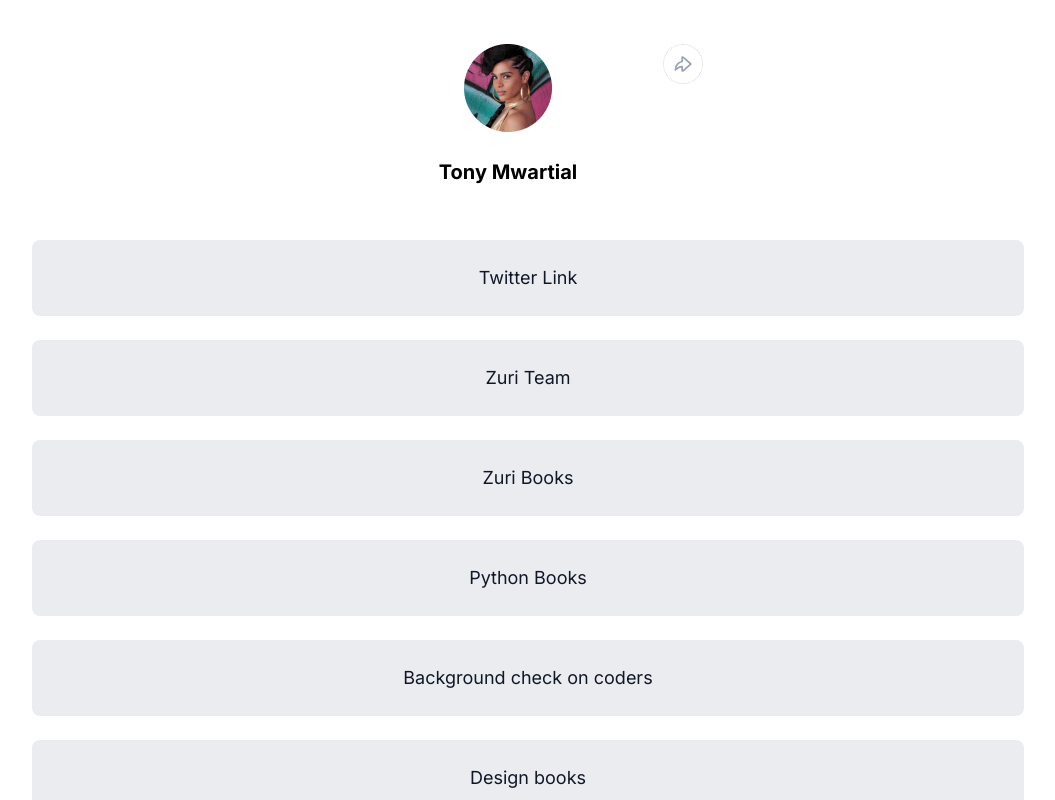
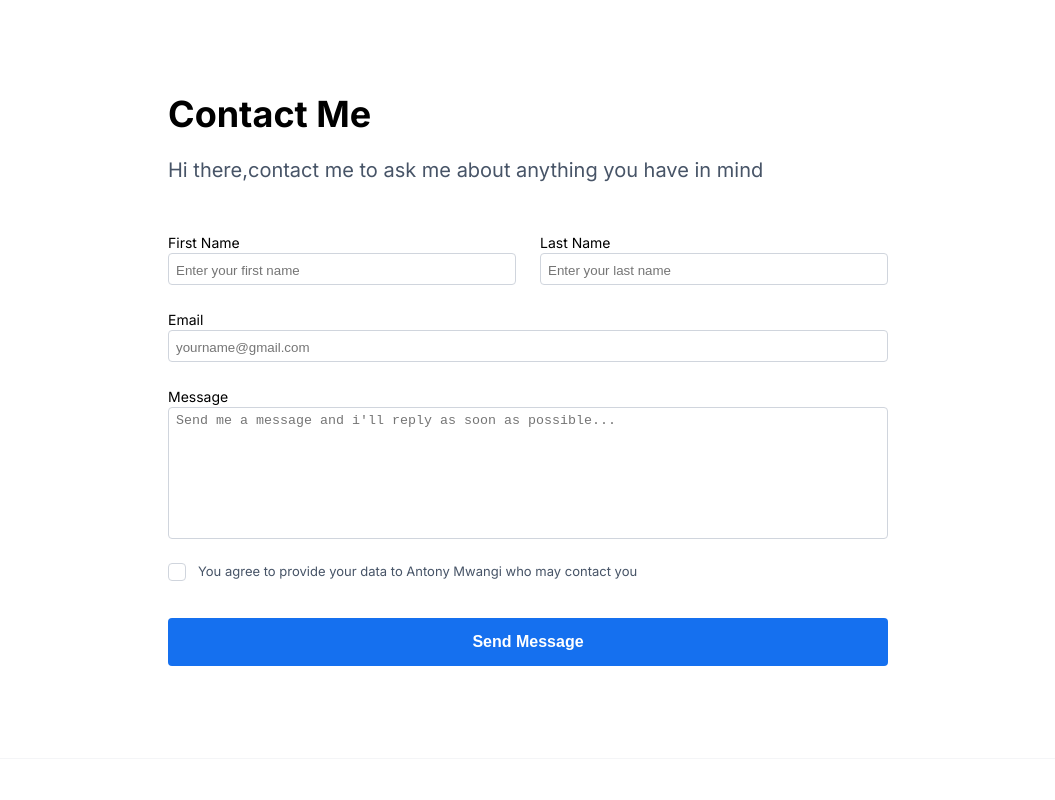
Before and after one commit to antomuangigitau/linktree_example, a React (Create React App) app: page /contact in a window 1280 px wide. Shown: the top 800 px of the page, without its empty margins (112-1167 px from the left). Built offline with nearby package versions, Linux system fonts and the light colour scheme.

Commit message:
Feat: Adding a contact page

```diff
--- a/package.json
+++ b/package.json
@@ -8,6 +8,7 @@
     "@testing-library/user-event": "^13.5.0",
     "react": "^18.2.0",
     "react-dom": "^18.2.0",
+    "react-router-dom": "^6.4.3",
     "react-scripts": "5.0.1",
     "web-vitals": "^2.1.4"
   },
--- a/src/App.js
+++ b/src/App.js
@@ -1,13 +1,16 @@
-import Footer from './components/Footer/Footer';
-import Header from './components/Header/Header';
-import Main from './components/Main/Main';
+import Contact from './components/pages/Contact';
+import { BrowserRouter as Router, Routes, Route } from 'react-router-dom';
+import Home from './components/pages/Home';
 
 function App() {
   return (
-    <div className='App'>
-      <Header />
-      <Main />
-      <Footer />
+    <div className="App">
+      <Router>
+        <Routes>
+          <Route path="/" element={<Home />} />
+          <Route path="/contact" element={<Contact />} />
+        </Routes>
+      </Router>
     </div>
   );
 }
--- /dev/null
+++ b/src/components/pages/Contact.js
@@ -0,0 +1,27 @@
+import React from 'react';
+import Footer from '../Footer/Footer';
+import styles from './Contact.module.css';
+import ContactForm from './ContactForm';
+
+const Contact = () => {
+  return (
+    <section className={styles['main__section']}>
+      <div className={styles['main__section__container']}>
+        <div className={styles['content']}>
+          <div className={styles['section__container']}>
+            <div className={styles['header']}>
+              <h3>Contact Me</h3>
+              <p>
+                Hi there,contact me to ask me about anything you have in mind
+              </p>
+            </div>
+            <ContactForm />
+          </div>
+        </div>
+      </div>
+      <Footer />
+    </section>
+  );
+};
+
+export default Contact;
--- /dev/null
+++ b/src/components/pages/Contact.module.css
@@ -0,0 +1,48 @@
+.main__section {
+  width: 100%;
+  /* padding: 64px 80px 96px 80px; */
+}
+.main__section__container {
+  padding: 0 32px;
+}
+.content {
+  display: flex;
+  align-items: center;
+  justify-content: center;
+  padding: 92px 248px;
+}
+.section__container {
+  width: 720px;
+}
+.header {
+  margin-bottom: 48px;
+}
+.header h3 {
+  font-size: 36px;
+  margin-bottom: 20px;
+}
+.header p {
+  font-size: 20px;
+  line-height: 28px;
+  color: #475467;
+}
+
+@media (max-width: 768px) {
+  .main__section {
+    padding: 0;
+  }
+  .main__section__container {
+    padding: 64px 0;
+  }
+  .content {
+    padding: 0 16px;
+  }
+  .header h3 {
+    margin-bottom: 16px;
+  }
+}
+@media (max-width: 500px) {
+  .header p {
+    font-size: 18px;
+  }
+}
--- /dev/null
+++ b/src/components/pages/ContactForm.js
@@ -0,0 +1,94 @@
+import React, { useState } from 'react';
+import styles from './ContactForm.module.css';
+const ContactForm = () => {
+  const title = 'Antony Mwangi';
+  const [firstName, setFirstName] = useState('');
+  const [lastName, setLastName] = useState('');
+  const [isEmail, setIsEmail] = useState('');
+  const [isTextArea, setIsTextArea] = useState('');
+
+  const handleSubmit = (e) => {
+    e.preventDefault();
+    if (firstName && lastName && isEmail && isTextArea) {
+      alert('Submitted');
+      setFirstName('');
+      setLastName('');
+      setIsEmail('');
+      setIsTextArea('');
+    }
+  };
+  return (
+    <form className={styles['form']} onSubmit={handleSubmit}>
+      <div className={styles['first__row']}>
+        <div className={styles['inner__first__row']}>
+          <label htmlFor="first">First Name</label>
+          <div className={styles['input__box']}>
+            <input
+              className={styles['input__text']}
+              id="first_name"
+              type="text"
+              name="first"
+              placeholder="Enter your first name"
+              value={firstName}
+              onChange={(e) => setFirstName(e.target.value)}
+            />
+          </div>
+        </div>
+        <div className={styles['inner__first__row']}>
+          <label htmlFor="last">Last Name</label>
+          <div className={styles['input__box']}>
+            <input
+              className={styles['input__text']}
+              id="last_name"
+              name="last"
+              type="text"
+              placeholder="Enter your last name"
+              value={lastName}
+              onChange={(e) => setLastName(e.target.value)}
+            />
+          </div>
+        </div>
+      </div>
+      <div className={styles['email__section']}>
+        <label htmlFor="email">Email</label>
+        <div className={styles['input__box']}>
+          <input
+            className={styles['input__text']}
+            type="email"
+            name="email"
+            id="email"
+            placeholder="yourname@gmail.com"
+            value={isEmail}
+            onChange={(e) => setIsEmail(e.target.value)}
+          />
+        </div>
+      </div>
+
+      <label htmlFor="message">Message</label>
+      <div className={styles['text__area__box']}>
+        <textarea
+          className={styles['text__area']}
+          id="message"
+          name="message"
+          placeholder="Send me a message and i'll reply as soon as possible..."
+          value={isTextArea}
+          onChange={(e) => setIsTextArea(e.target.value)}
+        ></textarea>
+      </div>
+      <div className={styles['input__checkbox']}>
+        <label>
+          <input type="checkbox" />
+          <span className={styles['check__box']}></span>
+        </label>
+        <span className={styles['supporting__text']}>
+          You agree to provide your data to {title} who may contact you
+        </span>
+      </div>
+      <button className={styles['btn__submit']} id="btn__submit" type="submit">
+        Send Message
+      </button>
+    </form>
+  );
+};
+
+export default ContactForm;
--- /dev/null
+++ b/src/components/pages/ContactForm.module.css
@@ -0,0 +1,96 @@
+.first__row {
+  display: flex;
+  gap: 24px;
+  margin-bottom: 24px;
+}
+.inner__first__row {
+  width: 100%;
+}
+.input__text {
+  width: 100%;
+}
+.email__section {
+  margin-bottom: 24px;
+}
+label {
+  line-height: 20px;
+  font-size: 14px;
+  font-weight: 500;
+  color: #000;
+}
+.input__box {
+  border-radius: 4px;
+  border: 1px solid rgba(208, 213, 221, 1);
+  width: 100%;
+  padding: 5px 7px;
+}
+.text__area__box {
+  width: 100%;
+  height: 132px;
+  line-height: 1;
+  overflow: hidden;
+  border-radius: 4px;
+  border: 1px solid rgba(208, 213, 221, 1);
+  padding: 5px 7px;
+}
+.text__area {
+  resize: none;
+  border: none;
+  outline: none;
+  width: 100%;
+  height: 100%;
+}
+.input__checkbox {
+  margin-top: 24px;
+  margin-bottom: 32px;
+  display: flex;
+}
+.supporting__text {
+  margin-left: 12px;
+  font-size: 13px;
+  font-weight: 400;
+  color: #475467;
+}
+input[type='checkbox'] {
+  display: none;
+}
+.check__box {
+  display: inline-block;
+  cursor: pointer;
+  border: 1px solid rgba(208, 213, 221, 1);
+  border-radius: 4px;
+  width: 18px;
+  height: 18px;
+}
+.check__box::before {
+  content: '';
+  display: none;
+  width: 100%;
+  height: 100%;
+  background-image: url('../../images/icon-check.svg');
+  background-size: 14px;
+  background-color: blue;
+  background-repeat: no-repeat;
+  background-position: center;
+  transition: transform 0.15s;
+}
+
+input[type='checkbox']:checked + .check__box::before {
+  display: block;
+}
+.btn__submit {
+  width: 100%;
+  border-radius: 4px;
+  text-align: center;
+  background-color: rgba(21, 112, 239, 1);
+  color: #fff;
+  font-size: 16px;
+  font-weight: 600;
+  line-height: 24px;
+  padding: 12px 0;
+}
+@media (max-width: 500px) {
+  .first__row {
+    flex-direction: column;
+  }
+}
--- /dev/null
+++ b/src/components/pages/Home.js
@@ -0,0 +1,15 @@
+import React from 'react';
+import Header from '../Header/Header';
+import Main from '../Main/Main';
+import Footer from '../Footer/Footer';
+const Home = () => {
+  return (
+    <>
+      <Header />
+      <Main />
+      <Footer />
+    </>
+  );
+};
+
+export default Home;
--- a/src/data.js
+++ b/src/data.js
@@ -29,4 +29,9 @@ export const links = [
     title: 'Design books',
     link: 'https://books.zuri.team/design-rules',
   },
+  {
+    id: 'contact',
+    title: 'Contact Me',
+    link: '/contact',
+  },
 ];
--- a/src/index.css
+++ b/src/index.css
@@ -15,6 +15,12 @@ a {
   text-decoration: none;
 }
 button {
+  cursor: pointer;
+  border: none;
+  outline: none;
+  background-color: transparent;
+}
+input {
   border: none;
   outline: none;
 }
```
Also changed, not shown: src/components/pages/SharedLayout.js (added, +14 -0 lines), src/images/icon-check.svg (added), 1 other file (tests, documents, lock files or other folders).
